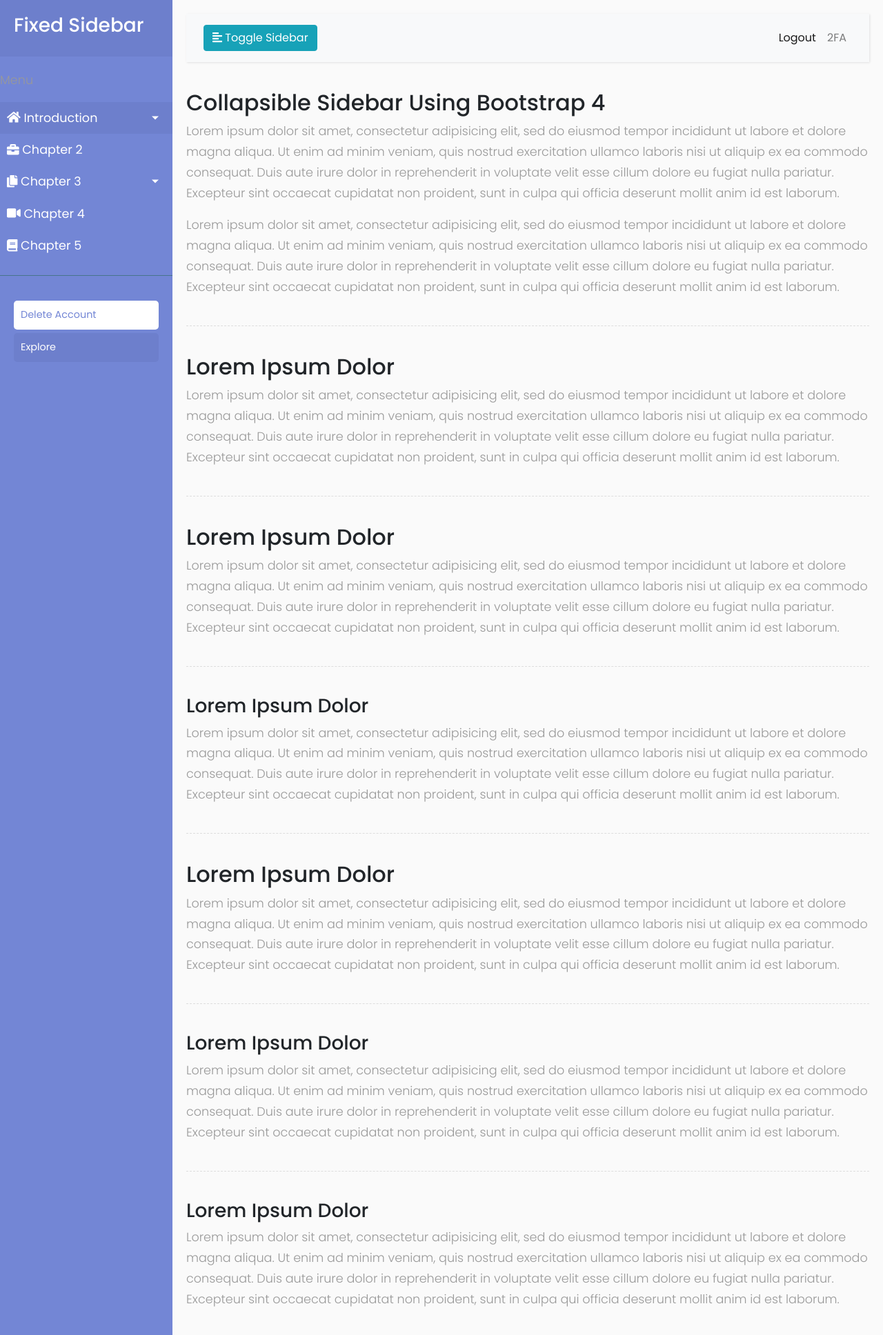
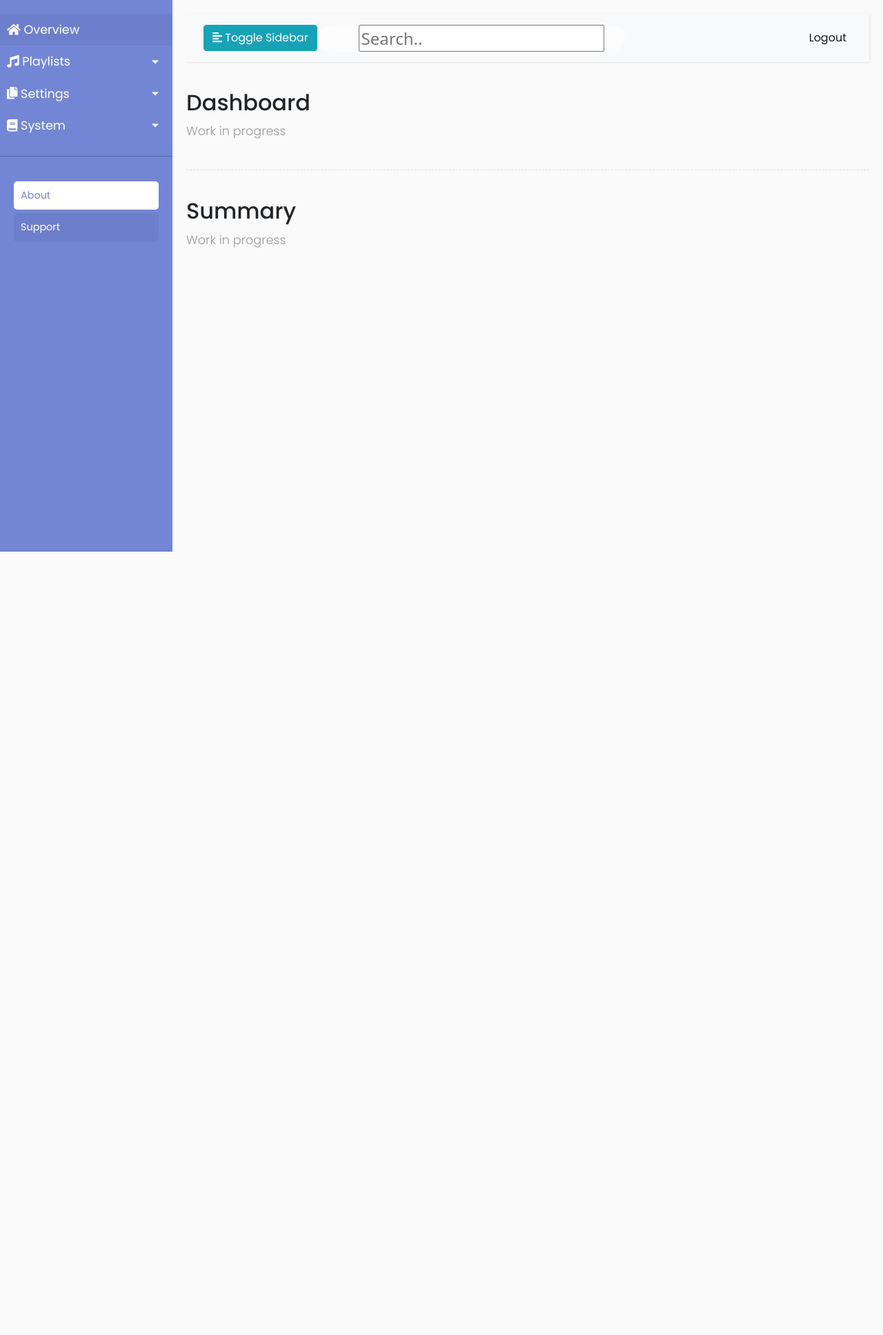
Before and after one commit to blastbeng/spotisub, a Flask app: page / in a window 1280 px wide. Shown: the whole page at 69% size. After the commit the page ends 800 px from the top, so only its background shows below. Run offline with Flask 3, Linux system fonts and the light colour scheme; the visitor is signed in with stand-in values (Sample User, id 1); parts of the project's set-up code (start-up, migrations or seed data) failed here and were passed over; some libraries are stand-ins or nearby versions.

Commit message:
Renaming components

```diff
--- a/spotisub/static/css/current_user_main.css
+++ b/spotisub/static/css/current_user_main.css
@@ -259,3 +259,21 @@ a.article:hover {
         display: none;
     }
 }
+
+#search {
+	display: block;
+	grid-area: search;
+	grid-template:
+		"search" 60px
+		/ 420px;
+	justify-content: center;
+	align-content: center;
+	justify-items: stretch;
+	align-items: stretch;
+	background: hsl(0, 0%, 99%);
+	padding: 0 30px 0 60px;
+	border: 1px;
+	border-radius: 100px;
+	font: 24px/1 system-ui, sans-serif;
+	outline-offset: -8px;
+}
--- a/spotisub/templates/base.html
+++ b/spotisub/templates/base.html
@@ -9,9 +9,9 @@
     <!-- The title of our application is defined here -->
     {% block title %}
         {% if title %}
-            <title>{{ title }} - Fixed Sidebar</title>
+            <title>{{ title }} - Spotisub</title>
         {% else %}
-            <title>Fixed Sidebar Dashboard</title>
+            <title>Spotisub Dashboard</title>
         {% endif %}
     {% endblock %}
 
@@ -33,67 +33,75 @@
             <div class="wrapper">
                 <!-- Sidebar  -->
                 <nav id="sidebar">
-                    <div class="sidebar-header">
-                        <h3>Fixed Sidebar</h3>
-                    </div>
 
                     <ul class="list-unstyled components">
-                        <p>Menu</p>
                         <li class="active">
-                            <a href="#homeSubmenu" data-toggle="collapse" aria-expanded="false" class="dropdown-toggle">
+                            <a href="#">
                                 <i class="fas fa-home"></i>
-                                Introduction</a>
-                            <ul class="collapse list-unstyled" id="homeSubmenu">
+                                Overview</a>
+                        </li>
+                        <li>
+                            <a href="#playlistsSubMenu" data-toggle="collapse" aria-expanded="false" class="dropdown-toggle">
+                                <i class="fas fa-music"></i>
+                                Playlists</a>
+                            <ul class="collapse list-unstyled" id="playlistsSubMenu">
                                 <li>
-                                    <a href="#">Overview</a>
+                                    <a href="#">Managment</a>
                                 </li>
                                 <li>
-                                    <a href="#">Objectives</a>
-                                </li>
-                                <li>
-                                    <a href="#">Rating</a>
+                                    <a href="#">Unmatched Songs</a>
                                 </li>
                             </ul>
                         </li>
                         <li>
-                            <a href="#">
-                                <i class="fas fa-briefcase"></i>
-                                Chapter 2</a>
-                        </li>
-                        <li>
-                            <a href="#pageSubmenu" data-toggle="collapse" aria-expanded="false" class="dropdown-toggle">
+                            <a href="#settingsSubMenu" data-toggle="collapse" aria-expanded="false" class="dropdown-toggle">
                                 <i class="fas fa-copy"></i>
-                                Chapter 3</a>
-                            <ul class="collapse list-unstyled" id="pageSubmenu">
+                                Settings</a>
+                            <ul class="collapse list-unstyled" id="settingsSubMenu">
                                 <li>
-                                    <a href="#">Section 1</a>
+                                    <a href="#">Paths</a>
                                 </li>
                                 <li>
-                                    <a href="#">Section 2</a>
+                                    <a href="#">Scheduler</a>
                                 </li>
                                 <li>
-                                    <a href="#">Section 3</a>
+                                    <a href="#">Integrations</a>
+                                </li>
+                                <li>
+                                    <a href="#">General</a>
+                                </li>
+                                <li>
+                                    <a href="#">UI</a>
                                 </li>
                             </ul>
                         </li>
                         <li>
-                            <a href="#">
-                                <i class="fas fa-video"></i>
-                                Chapter 4</a>
-                        </li>
-                        <li>
-                            <a href="#">
+                            <a href="#systemSubMenu" data-toggle="collapse" aria-expanded="false" class="dropdown-toggle">
                                 <i class="fas fa-book"></i>
-                                Chapter 5</a>
+                                System</a>
+                            <ul class="collapse list-unstyled" id="systemSubMenu">
+                                <li>
+                                    <a href="#">Status</a>
+                                </li>
+                                <li>
+                                    <a href="#">Tasks</a>
+                                </li>
+                                <li>
+                                    <a href="#">Updates</a>
+                                </li>
+                                <li>
+                                    <a href="#">Log Files</a>
+                                </li>
+                            </ul>
                         </li>
                     </ul>
 
                     <ul class="list-unstyled CTAs">
                         <li>
-                            <a href="#" class="download">Delete Account</a>
+                            <a href="#" class="download">About</a>
                         </li>
                         <li>
-                            <a href="#" class="article">Explore</a>
+                            <a href="#" class="article">Support</a>
                         </li>
                     </ul>
                 </nav>
@@ -104,6 +112,7 @@
                     <nav class="navbar navbar-expand-lg navbar-light bg-light">
                         <div class="container-fluid">
 
+
                             <button type="button" id="sidebarCollapse" class="btn btn-info">
                                 <i class="fas fa-align-left"></i>
                                 <span>Toggle Sidebar</span>
@@ -112,13 +121,14 @@
                                 <i class="fas fa-align-justify"></i>
                             </button>
 
+                            <div id="search">
+                                <input type="text" placeholder="Search..">
+                            </div>
+
                             <div class="collapse navbar-collapse" id="navbarSupportedContent">
                                 <ul class="nav navbar-nav ml-auto">
                                     <li class="nav-item active">
                                         <a class="nav-link" href="{{ url_for('logout') }}">Logout</a>
-                                    </li>
-                                    <li class="nav-item">
-                                        <a class="nav-link" href="#">2FA</a>
                                     </li>
                                 </ul>
                             </div>
--- a/spotisub/templates/dashboard.html
+++ b/spotisub/templates/dashboard.html
@@ -5,91 +5,17 @@
     {% include '_flash_message.html' %}
     <!-- End of flash message -->
 
-    <h2>Collapsible Sidebar Using Bootstrap 4</h2>
+    <h2>Dashboard</h2>
     <p>
-        Lorem ipsum dolor sit amet, consectetur adipisicing elit, sed do eiusmod tempor
-        incididunt ut labore et dolore magna aliqua. Ut enim ad minim veniam, quis
-        nostrud exercitation ullamco laboris nisi ut aliquip ex ea commodo consequat.
-        Duis aute irure dolor in reprehenderit in voluptate velit esse cillum dolore
-        eu fugiat nulla pariatur. Excepteur sint occaecat cupidatat non proident, sunt
-        in culpa qui officia deserunt mollit anim id est laborum.
-    </p>
-    <p>
-        Lorem ipsum dolor sit amet, consectetur adipisicing elit, sed do eiusmod tempor
-        incididunt ut labore et dolore magna aliqua. Ut enim ad minim veniam, quis
-        nostrud exercitation ullamco laboris nisi ut aliquip ex ea commodo consequat.
-        Duis aute irure dolor in reprehenderit in voluptate velit esse cillum dolore
-        eu fugiat nulla pariatur. Excepteur sint occaecat cupidatat non proident, sunt
-        in culpa qui officia deserunt mollit anim id est laborum.
+        Work in progress
     </p>
 
     <div class="line"></div>
 
-    <h2>Lorem Ipsum Dolor</h2>
+    <h2>Summary</h2>
     <p>
-        Lorem ipsum dolor sit amet, consectetur adipisicing elit, sed do eiusmod tempor
-        incididunt ut labore et dolore magna aliqua. Ut enim ad minim veniam, quis
-        nostrud exercitation ullamco laboris nisi ut aliquip ex ea commodo consequat.
-        Duis aute irure dolor in reprehenderit in voluptate velit esse cillum dolore
-        eu fugiat nulla pariatur. Excepteur sint occaecat cupidatat non proident, sunt
-        in culpa qui officia deserunt mollit anim id est laborum.
+        Work in progress
     </p>
 
-    <div class="line"></div>
 
-    <h2>Lorem Ipsum Dolor</h2>
-    <p>
-        Lorem ipsum dolor sit amet, consectetur adipisicing elit, sed do eiusmod tempor
-        incididunt ut labore et dolore magna aliqua. Ut enim ad minim veniam, quis
-        nostrud exercitation ullamco laboris nisi ut aliquip ex ea commodo consequat.
-        Duis aute irure dolor in reprehenderit in voluptate velit esse cillum dolore
-        eu fugiat nulla pariatur. Excepteur sint occaecat cupidatat non proident, sunt
-        in culpa qui officia deserunt mollit anim id est laborum.
-    </p>
-
-    <div class="line"></div>
-
-    <h3>Lorem Ipsum Dolor</h3>
-    <p>
-        Lorem ipsum dolor sit amet, consectetur adipisicing elit, sed do eiusmod tempor
-        incididunt ut labore et dolore magna aliqua. Ut enim ad minim veniam, quis
-        nostrud exercitation ullamco laboris nisi ut aliquip ex ea commodo consequat.
-        Duis aute irure dolor in reprehenderit in voluptate velit esse cillum dolore
-        eu fugiat nulla pariatur. Excepteur sint occaecat cupidatat non proident, sunt
-        in culpa qui officia deserunt mollit anim id est laborum.
-    </p>
-    <div class="line"></div>
-
-    <h2>Lorem Ipsum Dolor</h2>
-    <p>
-        Lorem ipsum dolor sit amet, consectetur adipisicing elit, sed do eiusmod tempor
-        incididunt ut labore et dolore magna aliqua. Ut enim ad minim veniam, quis
-        nostrud exercitation ullamco laboris nisi ut aliquip ex ea commodo consequat.
-        Duis aute irure dolor in reprehenderit in voluptate velit esse cillum dolore
-        eu fugiat nulla pariatur. Excepteur sint occaecat cupidatat non proident, sunt
-        in culpa qui officia deserunt mollit anim id est laborum.
-    </p>
-
-    <div class="line"></div>
-
-    <h3>Lorem Ipsum Dolor</h3>
-    <p>
-        Lorem ipsum dolor sit amet, consectetur adipisicing elit, sed do eiusmod tempor
-        incididunt ut labore et dolore magna aliqua. Ut enim ad minim veniam, quis
-        nostrud exercitation ullamco laboris nisi ut aliquip ex ea commodo consequat.
-        Duis aute irure dolor in reprehenderit in voluptate velit esse cillum dolore
-        eu fugiat nulla pariatur. Excepteur sint occaecat cupidatat non proident, sunt
-        in culpa qui officia deserunt mollit anim id est laborum.
-    </p>
-    <div class="line"></div>
-
-    <h3>Lorem Ipsum Dolor</h3>
-    <p>
-        Lorem ipsum dolor sit amet, consectetur adipisicing elit, sed do eiusmod tempor
-        incididunt ut labore et dolore magna aliqua. Ut enim ad minim veniam, quis
-        nostrud exercitation ullamco laboris nisi ut aliquip ex ea commodo consequat.
-        Duis aute irure dolor in reprehenderit in voluptate velit esse cillum dolore
-        eu fugiat nulla pariatur. Excepteur sint occaecat cupidatat non proident, sunt
-        in culpa qui officia deserunt mollit anim id est laborum.
-    </p>
 {% endblock %}
```
